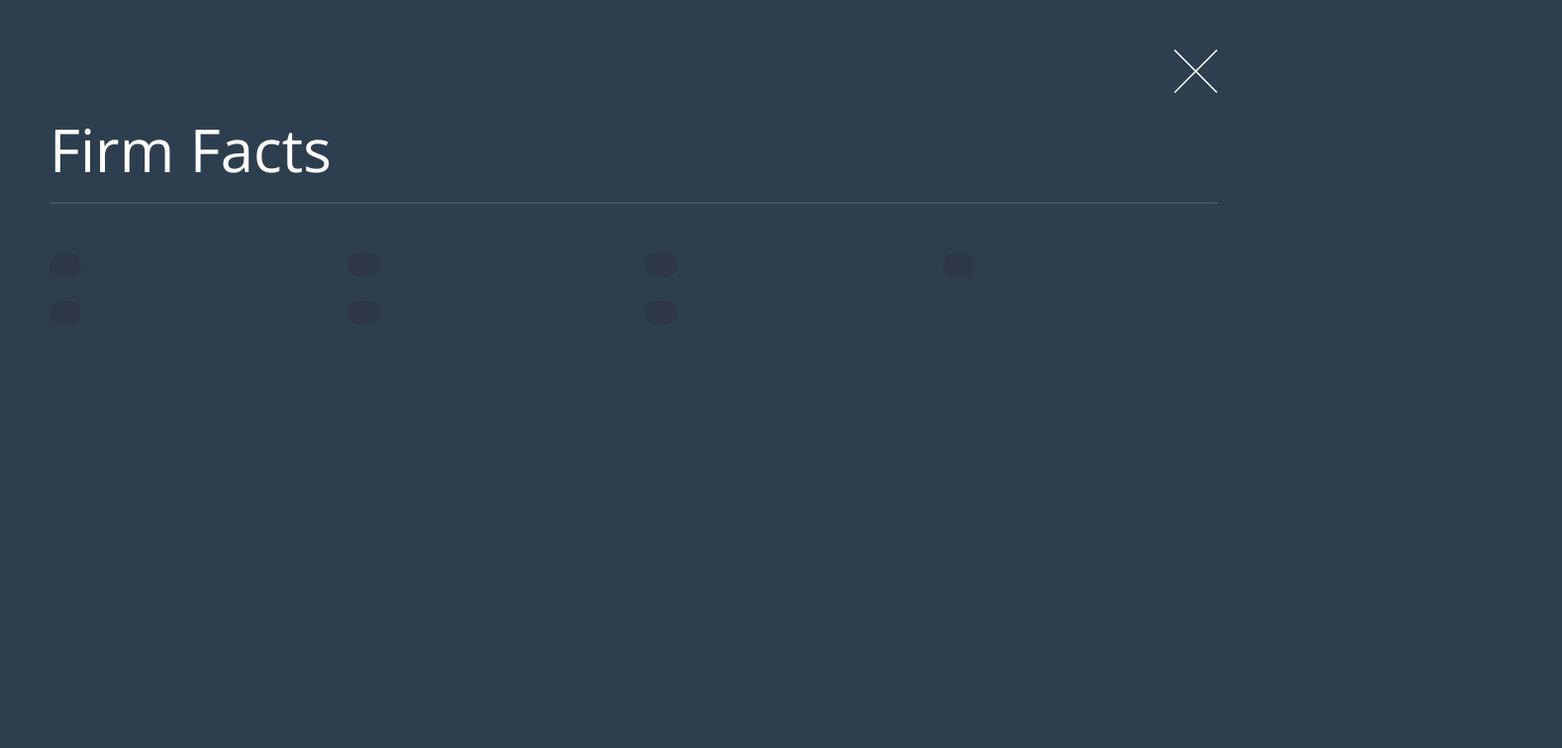
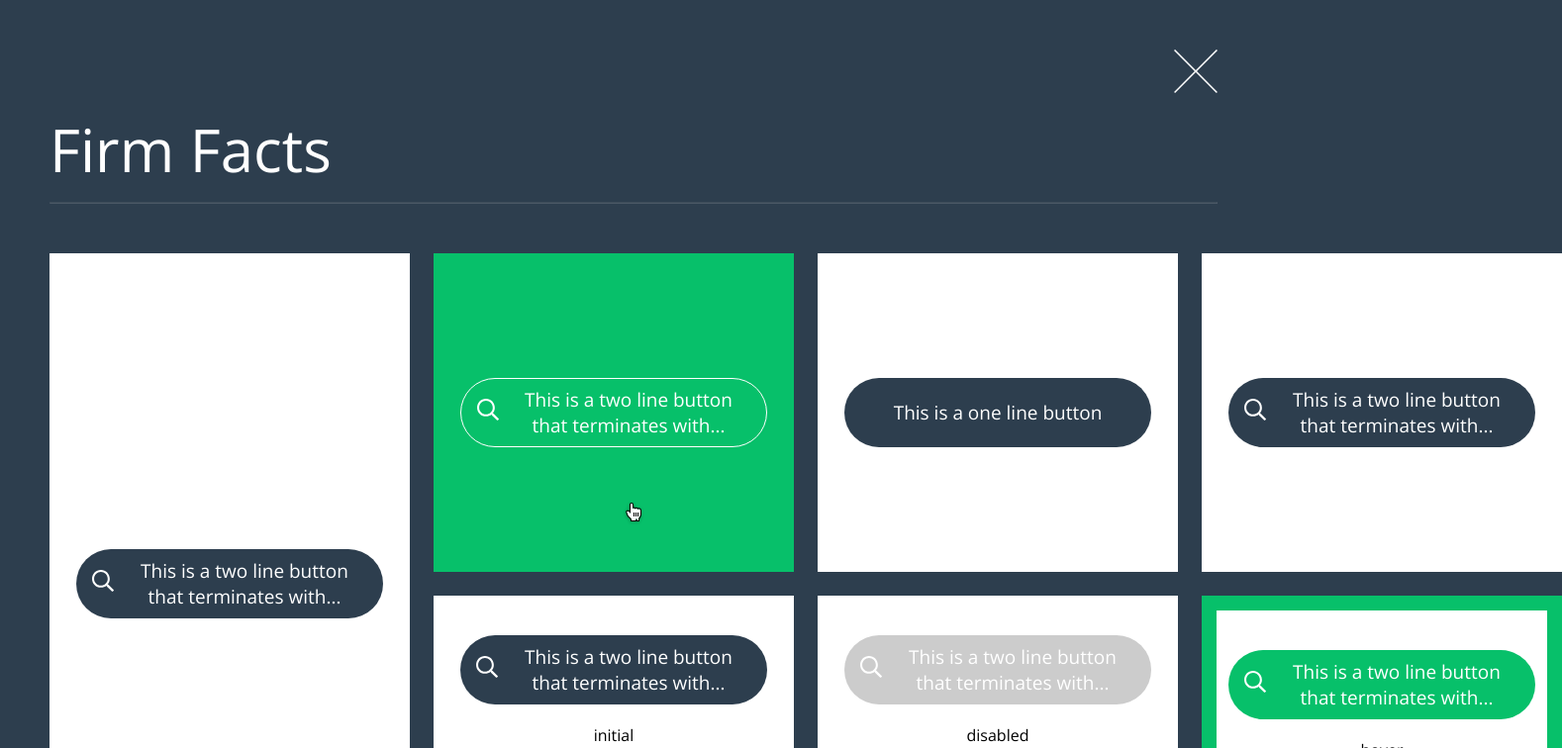
Before and after one commit to Krs-Mauro/firm-facts, a React (Vite) app: page / in a window 1280 px wide. Shown: the top 756 px of the page at 99% size, 1578 px wide, since content can reach past the window. Built offline with nearby package versions, Linux system fonts and the light colour scheme.

Commit message:
completes button and card styles

```diff
--- a/src/components/Button.jsx
+++ b/src/components/Button.jsx
@@ -1,13 +1,34 @@
 import MagGlassIcon from '../icons/MagGlass'
 import styles from '../styles/Button.module.scss'
 
-const Button = ({ variant = 'default', children, disabled }) => {
-  const buttonClass = `${styles.button} ${styles[variant]} ${disabled ? styles.disabled : ''}`
+const Button = ({ variant }) => {
+  const getStyles = (variant) => {
+    const baseClass = styles.button
+    const classes = [baseClass]
+
+    if (variant.background === 'variant') {
+      classes.push(styles.variantBackground)
+    }
+    if (variant.border === 'variant') {
+      classes.push(styles.variantBorder)
+    }
+    if (variant.disabled) {
+      classes.push(styles.variantDisabled)
+    }
+
+    return classes.join(' ')
+  }
+
+  const buttonClass = getStyles(variant)
 
   return (
-    <button className={buttonClass} disabled={disabled}>
-      {variant === 'icon' && <MagGlassIcon />}
-      <span className={styles.text}>{children}</span>
+    <button className={buttonClass}>
+      {variant.icon && (
+        <div>
+          <MagGlassIcon />
+        </div>
+      )}
+      <p>{variant.text}</p>
     </button>
   )
 }
--- a/src/components/FirmFactsCard.jsx
+++ b/src/components/FirmFactsCard.jsx
@@ -1,267 +1,48 @@
 import Button from './Button'
 import styles from '../styles/FirmFactsCard.module.scss'
+import Cursor from '../icons/Cursor'
 
 const FirmFactCard = ({ variant }) => {
-  const { card, defaultCard, variantCard, border } = styles
+  const getStyles = (variant) => {
+    const classes = [styles.card]
 
-  const getStyles = (variant) => {
-    const styles = card
     if (variant.background === 'default') {
-      return `${styles} ${defaultCard}`
+      classes.push(styles.defaultCard)
     } else if (variant.background === 'variant') {
-      return `${styles} ${variantCard}`
+      classes.push(styles.variantBackground)
     }
 
-    console.log(styles)
-    return styles
+    if (variant.border === 'variant') {
+      classes.push(styles.variantBorder)
+    }
+
+    if (variant.position === 'variant') {
+      classes.push(styles.variantPosition)
+    }
+
+    if (variant.vertical) {
+      classes.push(styles.verticalCard)
+    }
+
+    return classes.join(' ')
   }
 
   const cardClass = getStyles(variant)
 
   return (
-    <div className={defaultCard}>
-      <Button variant={variant.Button} />
+    <div className={cardClass}>
+      <div className={styles.subCard}>
+        <Button variant={variant.button} />
+        {variant.text && <p className={styles.text}>{variant.text}</p>}
+      </div>
+
+      {variant.cursorIcon && (
+        <div className={styles.cursorIcon}>
+          <Cursor />
+        </div>
+      )}
     </div>
   )
 }
 
 export default FirmFactCard
-
-/* Card
-
-position: absolute;
-width: 364px;
-height: 662px;
-
-background: #FFFFFF;
-
-
-/* Card
-
-position: absolute;
-width: 364px;
-height: 322px;
-
-background: #FFFFFF;
-
-
-/* Card
-
-position: absolute;
-width: 364px;
-height: 322px;
-
-background: #FFFFFF;
-
-
-/* Card
-
-position: absolute;
-width: 364px;
-height: 322px;
-
-background: #FFFFFF;
-
-
-/* Card
-
-position: absolute;
-width: 364px;
-height: 322px;
-
-background: #FFFFFF;
-
-
-/* Close
-
-position: absolute;
-width: 44px;
-height: 44px;
-
-background: #FFFFFF;
-
-
-/* Line
-
-position: absolute;
-width: 43.94px;
-height: 44px;
-
-background: #FFFFFF;
-
-
-/* Line Copy
-
-position: absolute;
-width: 43.94px;
-height: 44px;
-
-background: #FFFFFF;
-
-
-/* Card Hover
-
-position: absolute;
-width: 364px;
-height: 322px;
-
-background: #07C06A;
-
-
-/* Cursor
-
-position: absolute;
-width: 24px;
-height: 24px;
-
-
-
-/* Icon
-
-position: absolute;
-left: 21.44%;
-right: 20.83%;
-top: 12.5%;
-bottom: 16.67%;
-
-background: #FFFFFF;
-border: 1px solid #000000;
-box-shadow: 0px 1px 3px rgba(0, 0, 0, 0.2);
-
-
-/* Path
-
-position: absolute;
-left: 21.44%;
-right: 20.83%;
-top: 12.5%;
-bottom: 16.67%;
-
-background: #FFFFFF;
-border: 1px solid rgba(0, 0, 0, 0.8);
-box-shadow: 0px 1px 3px rgba(0, 0, 0, 0.2);
-
-
-/* Path
-
-position: absolute;
-left: 66.67%;
-right: 29.17%;
-top: 50%;
-bottom: 33.33%;
-
-background: #FFFFFF;
-border: 1px solid rgba(0, 0, 0, 0.8);
-box-shadow: 0px 1px 3px rgba(0, 0, 0, 0.2);
-
-
-/* Path
-
-position: absolute;
-left: 58.33%;
-right: 37.5%;
-top: 50%;
-bottom: 33.33%;
-
-background: #FFFFFF;
-border: 1px solid rgba(0, 0, 0, 0.8);
-box-shadow: 0px 1px 3px rgba(0, 0, 0, 0.2);
-
-
-/* Path
-
-position: absolute;
-left: 50%;
-right: 45.83%;
-top: 50%;
-bottom: 33.33%;
-
-background: #FFFFFF;
-border: 1px solid rgba(0, 0, 0, 0.8);
-box-shadow: 0px 1px 3px rgba(0, 0, 0, 0.2);
-
-
-/* Card Hover
-
-box-sizing: border-box;
-
-position: absolute;
-width: 364px;
-height: 322px;
-
-background: #FFFFFF;
-border: 15px solid #07C06A;
-
-
-/* Cursor
-
-position: absolute;
-width: 24px;
-height: 24px;
-
-
-
-/* Icon
-
-position: absolute;
-left: 21.44%;
-right: 20.83%;
-top: 12.5%;
-bottom: 16.67%;
-
-background: #FFFFFF;
-border: 1px solid #000000;
-box-shadow: 0px 1px 3px rgba(0, 0, 0, 0.2);
-
-
-/* Path
-
-position: absolute;
-left: 21.44%;
-right: 20.83%;
-top: 12.5%;
-bottom: 16.67%;
-
-background: #FFFFFF;
-border: 1px solid rgba(0, 0, 0, 0.8);
-box-shadow: 0px 1px 3px rgba(0, 0, 0, 0.2);
-
-
-/* Path
-
-position: absolute;
-left: 66.67%;
-right: 29.17%;
-top: 50%;
-bottom: 33.33%;
-
-background: #FFFFFF;
-border: 1px solid rgba(0, 0, 0, 0.8);
-box-shadow: 0px 1px 3px rgba(0, 0, 0, 0.2);
-
-
-/* Path
-
-position: absolute;
-left: 58.33%;
-right: 37.5%;
-top: 50%;
-bottom: 33.33%;
-
-background: #FFFFFF;
-border: 1px solid rgba(0, 0, 0, 0.8);
-box-shadow: 0px 1px 3px rgba(0, 0, 0, 0.2);
-
-
-/* Path
-
-position: absolute;
-left: 50%;
-right: 45.83%;
-top: 50%;
-bottom: 33.33%;
-
-background: #FFFFFF;
-border: 1px solid rgba(0, 0, 0, 0.8);
-box-shadow: 0px 1px 3px rgba(0, 0, 0, 0.2);
-*/
--- a/src/constants/cards.js
+++ b/src/constants/cards.js
@@ -6,13 +6,13 @@ const CARDS = [
     position: 'default',
     text: null,
     cursorIcon: false,
+    vertical: true,
     button: {
       text: 'This is a two line button that terminates with...',
       icon: true,
       background: 'default',
       border: 'default',
       disabled: false,
-      cursor: 'default',
     },
   },
   {
@@ -28,7 +28,6 @@ const CARDS = [
       background: 'variant',
       border: 'variant',
       disabled: false,
-      cursor: 'default',
     },
   },
   {
@@ -44,7 +43,6 @@ const CARDS = [
       background: 'default',
       border: 'default',
       disabled: false,
-      cursor: 'default',
     },
   },
   {
@@ -60,7 +58,6 @@ const CARDS = [
       background: 'default',
       border: 'default',
       disabled: false,
-      cursor: 'default',
     },
   },
   {
@@ -76,7 +73,6 @@ const CARDS = [
       background: 'default',
       border: 'default',
       disabled: false,
-      cursor: 'default',
     },
   },
   {
@@ -92,7 +88,6 @@ const CARDS = [
       background: 'default',
       border: 'default',
       disabled: true,
-      cursor: 'default',
     },
   },
   {
--- a/src/styles/FirmFactsCard.module.scss
+++ b/src/styles/FirmFactsCard.module.scss
@@ -1,22 +1,54 @@
 .card {
   display: flex;
+  flex-direction: column;
   width: 364px;
-  align-items: flex-start;
+  height: 322px;
+  justify-content: center;
+  align-items: center;
   padding: 24px;
-
+  background-color: white;
   min-height: 200px;
   transition: background-color 0.3s, border-color 0.3s;
+  position: relative;
+
+  .subCard {
+    display: flex;
+    gap: 20px;
+    flex-direction: column;
+    align-items: center;
+  }
+}
+
+.verticalCard {
+  grid-row: span 2;
+  height: 100%;
+}
+
+.cursorIcon {
+  display: block;
+  position: absolute;
+  left: 190px;
+  top: 250px;
+  transform: none;
+}
+
+.text {
+  color: black;
+}
 
 .defaultCard {
-    @extend .card;
   background-color: white;
 }
 
-  .variantCard {
-    background: #07c06a;
+.variantBackground {
+  background-color: #07c06a;
 }
 
-  .border {
+.variantBorder {
   border: 15px solid #07c06a;
 }
+
+.variantPosition {
+  justify-content: start;
+  padding-top: 40px;
 }
--- a/src/styles/button.module.scss
+++ b/src/styles/button.module.scss
@@ -1,45 +1,33 @@
 .button {
   display: flex;
+  justify-content: center;
   align-items: center;
+  font-size: 19px;
+  width: 100%;
   gap: 8px;
   padding: 12px 16px;
-  border-radius: 24px;
-  background-color: #2d3748;
+  border-radius: 100px;
+  background-color: #2d3e4e;
   color: white;
   border: none;
   cursor: pointer;
   transition: background-color 0.3s, color 0.3s, border-color 0.3s;
-  white-space: nowrap;
   overflow: hidden;
-
-  &:hover:not(.disabled) {
-    background-color: #38a169;
-  }
-
-  .icon {
-    flex-shrink: 0;
-    width: 20px;
-    height: 20px;
-  }
-
-  .text {
-    font-size: 16px;
-  }
+  width: 310px;
+  height: 70px;
+  word-wrap: break-word;
+  white-space: normal;
 }
 
-.default {
-  .text {
-    text-overflow: clip;
-  }
+.variantBackground {
+  background-color: #07c06a;
 }
 
-.icon {
-  .text {
-    text-overflow: ellipsis;
-  }
+.variantBorder {
+  border: 1px solid white;
 }
 
-.disabled {
-  background-color: #a0aec0;
+.variantDisabled {
+  background-color: #cccccc;
   cursor: not-allowed;
 }
```
Lines whose indentation alone changed are shown as unchanged.
